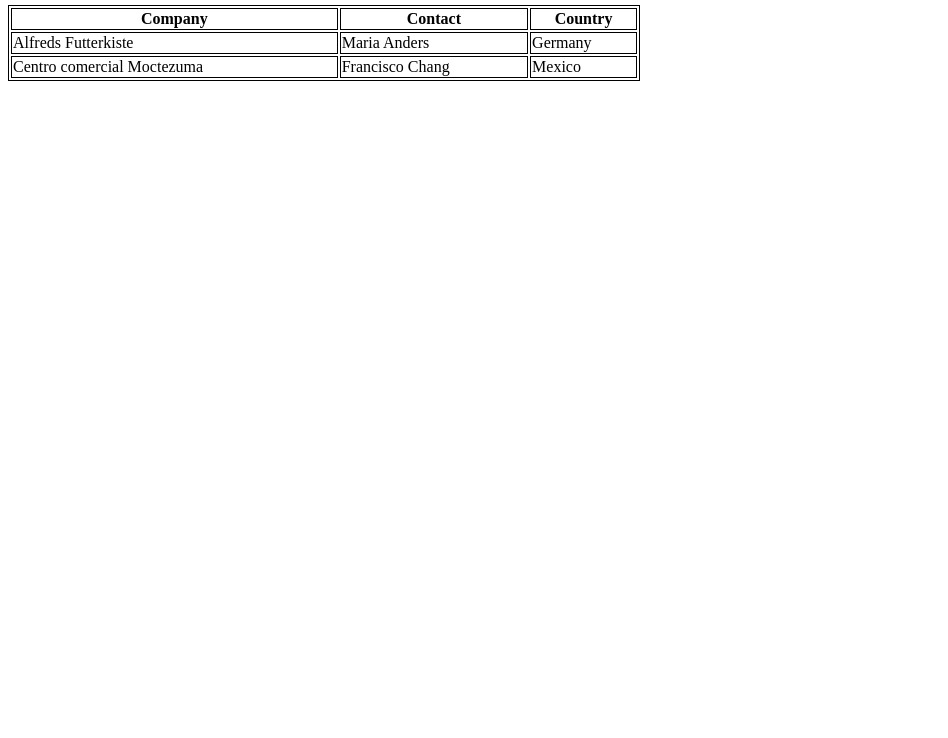
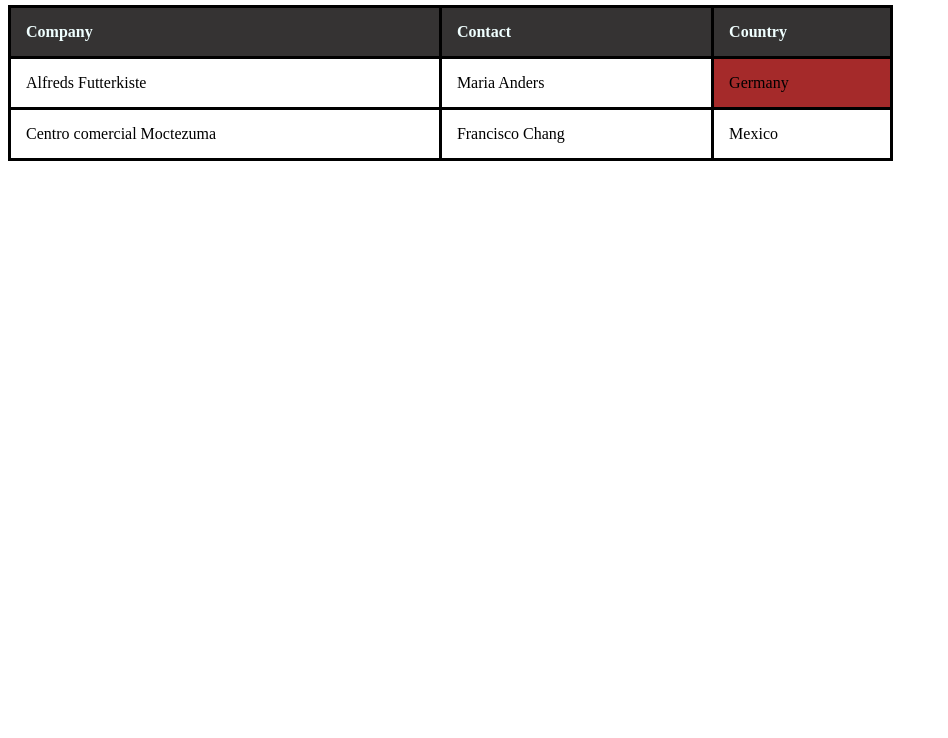
Before and after one commit to DanielPimbor/25_01_23_html_tables, a plain HTML site: page index.html in a window 1280 px wide. Shown: the part 62-800 px from the top of the page, without its empty margins (0-948 px from the left). Drawn offline with Linux system fonts and the light colour scheme.

Commit message:
Update index.html

```diff
--- a/index.html
+++ b/index.html
@@ -6,7 +6,16 @@
     <title>Táblázat</title>
     <style>
         table, th, td {
-          border:1px solid black;
+          border:3px solid black;
+          border-collapse: collapse;
+        }
+        th, td {
+          padding: 15px;
+        }
+        th {
+          text-align: left;
+          background-color: rgb(53, 51, 51);
+          color: azure;
         }
     </style>
 </head>
@@ -14,7 +23,7 @@
 
     <h2>Táblázat</h2>
 
-    <table style="width:50%">
+    <table style="width: 70%;">
         <tr>
           <th>Company</th>
           <th>Contact</th>
@@ -23,7 +32,7 @@
         <tr>
           <td>Alfreds Futterkiste</td>
           <td>Maria Anders</td>
-          <td>Germany</td>
+          <td style="background-color: brown;">Germany</td>
         </tr>
         <tr>
           <td>Centro comercial Moctezuma</td>
```
